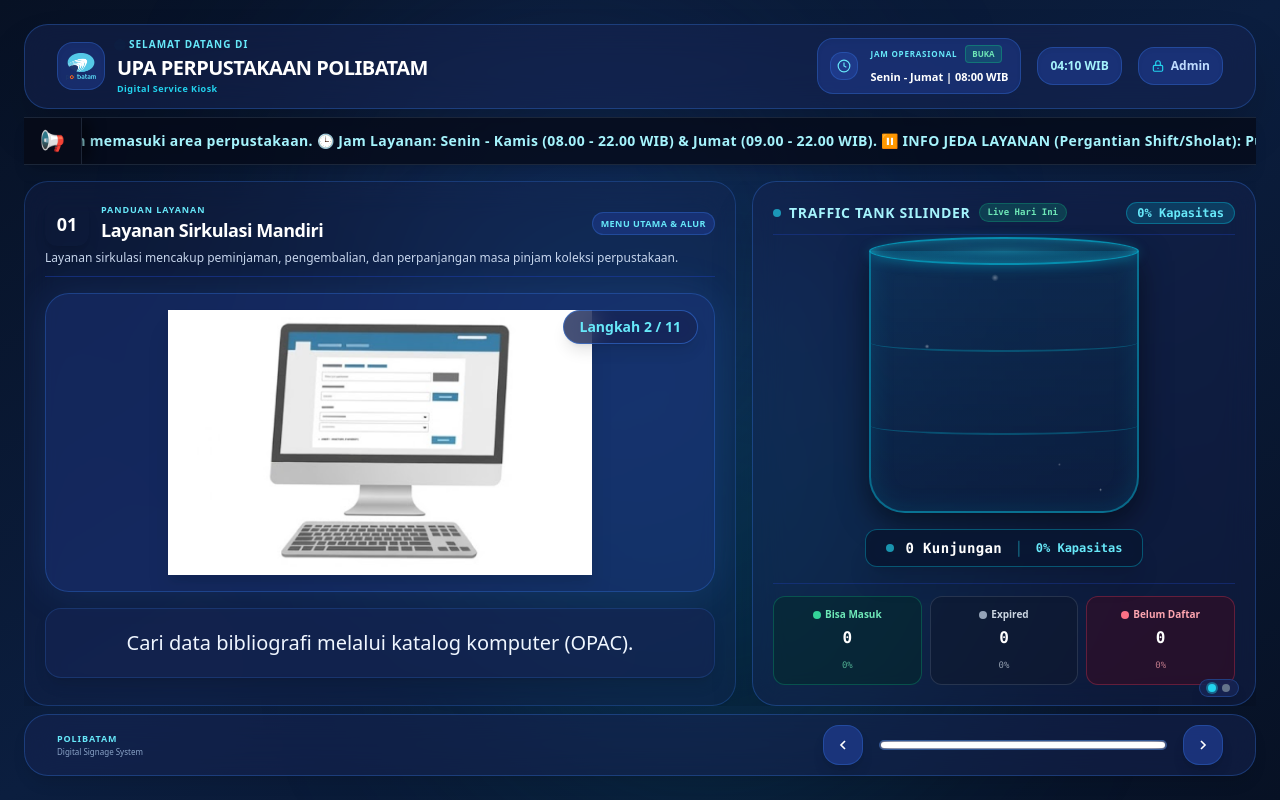
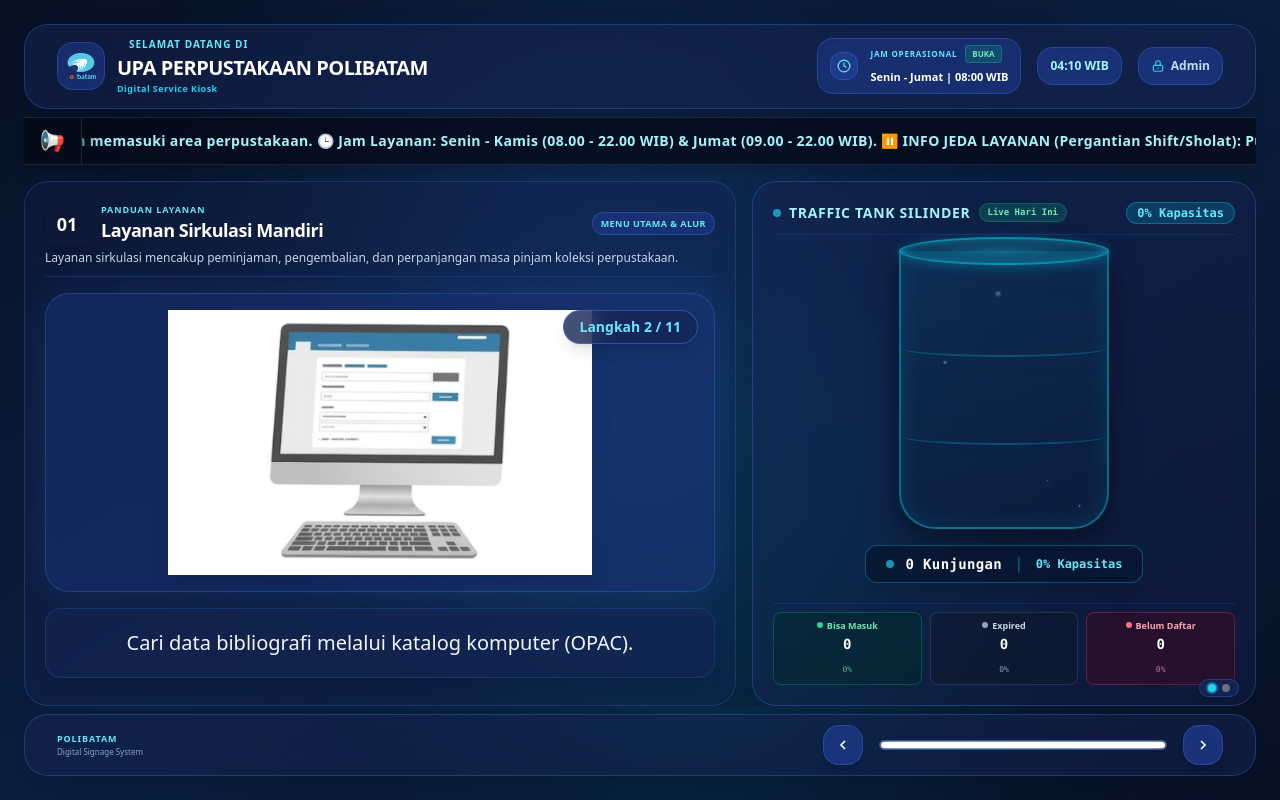
Before and after one commit to farrel1234/tugas-ta, a Laravel app: page / in a window 1280 px wide. Run offline with Laravel 12, Linux system fonts and the light colour scheme; data comes from the database, SQL or seed files in the repository; data that the repository does not hold is empty; style sheets or scripts are compiled from the project's sources; some libraries are stand-ins or nearby versions.

Commit message:
UI: Adjust tank cylinder proportions and shrink stat pills

```diff
--- a/resources/views/kiosk/index.blade.php
+++ b/resources/views/kiosk/index.blade.php
@@ -306,7 +306,7 @@
                     <!-- Area Tengah: Silinder 3D & HUD Total Kunjungan (Tepat di Tengah / Centered Vertikal) -->
                     <div class="flex-1 flex flex-col justify-center items-center my-auto py-2 sm:py-4 min-h-0 w-full">
                         <!-- 3D Database Cylinder Graphic -->
-                        <div class="relative w-[210px] sm:w-[240px] xl:w-[270px] h-[230px] sm:h-[260px] xl:h-[300px] db-cylinder-container mx-auto">
+                        <div class="relative w-[170px] sm:w-[190px] xl:w-[210px] h-[230px] sm:h-[260px] xl:h-[300px] db-cylinder-container mx-auto">
                             <!-- Cylinder Top Oval Cap -->
                             <div class="db-cylinder-cap"></div>
 
@@ -361,45 +361,45 @@
                     </div>
 
                     <!-- Breakdown Status Pills Below Cylinder (Bawah) -->
-                    <div class="w-full grid grid-cols-3 gap-2 border-t border-blue-800/40 pt-2.5 sm:pt-3 flex-shrink-0">
+                    <div class="w-full grid grid-cols-3 gap-2 border-t border-blue-800/40 pt-1.5 sm:pt-2 flex-shrink-0 mt-1">
                         <!-- Green Stat -->
-                        <div class="bg-emerald-950/40 border border-emerald-500/30 rounded-xl p-2 sm:p-2.5 text-center">
-                            <div class="flex items-center justify-center gap-1 mb-0.5 sm:mb-1">
-                                <span class="w-1.5 h-1.5 sm:w-2 sm:h-2 rounded-full bg-emerald-400"></span>
-                                <span class="text-[9px] sm:text-[10px] font-bold text-emerald-300">Bisa Masuk</span>
+                        <div class="bg-emerald-950/40 border border-emerald-500/30 rounded-lg py-1 px-1 sm:py-1.5 text-center">
+                            <div class="flex items-center justify-center gap-1 mb-0.5">
+                                <span class="w-1 h-1 sm:w-1.5 sm:h-1.5 rounded-full bg-emerald-400"></span>
+                                <span class="text-[8px] sm:text-[9px] font-bold text-emerald-300">Bisa Masuk</span>
                             </div>
-                            <div id="stat-bisa-masuk-count" class="text-sm sm:text-base font-black text-white font-mono leading-none">
+                            <div id="stat-bisa-masuk-count" class="text-xs sm:text-sm font-black text-white font-mono leading-none">
                                 {{ $trafficData['status_counts']['bisa_masuk'] ?? 0 }}
                             </div>
-                            <span id="stat-bisa-masuk-pct" class="text-[8px] sm:text-[9px] text-emerald-300/70 font-mono">
+                            <span id="stat-bisa-masuk-pct" class="text-[7px] sm:text-[8px] text-emerald-300/70 font-mono">
                                 {{ $trafficData['status_percentages']['bisa_masuk'] ?? 0 }}%
                             </span>
                         </div>
 
                         <!-- Gray Stat -->
-                        <div class="bg-slate-900/50 border border-slate-500/30 rounded-xl p-2 sm:p-2.5 text-center">
-                            <div class="flex items-center justify-center gap-1 mb-0.5 sm:mb-1">
-                                <span class="w-1.5 h-1.5 sm:w-2 sm:h-2 rounded-full bg-slate-400"></span>
-                                <span class="text-[9px] sm:text-[10px] font-bold text-slate-300">Expired</span>
+                        <div class="bg-slate-900/50 border border-slate-500/30 rounded-lg py-1 px-1 sm:py-1.5 text-center">
+                            <div class="flex items-center justify-center gap-1 mb-0.5">
+                                <span class="w-1 h-1 sm:w-1.5 sm:h-1.5 rounded-full bg-slate-400"></span>
+                                <span class="text-[8px] sm:text-[9px] font-bold text-slate-300">Expired</span>
                             </div>
-                            <div id="stat-belum-perpanjang-count" class="text-sm sm:text-base font-black text-white font-mono leading-none">
+                            <div id="stat-belum-perpanjang-count" class="text-xs sm:text-sm font-black text-white font-mono leading-none">
                                 {{ $trafficData['status_counts']['belum_perpanjang'] ?? 0 }}
                             </div>
-                            <span id="stat-belum-perpanjang-pct" class="text-[8px] sm:text-[9px] text-slate-300/70 font-mono">
+                            <span id="stat-belum-perpanjang-pct" class="text-[7px] sm:text-[8px] text-slate-300/70 font-mono">
                                 {{ $trafficData['status_percentages']['belum_perpanjang'] ?? 0 }}%
                             </span>
                         </div>
 
                         <!-- Red Stat -->
-                        <div class="bg-rose-950/40 border border-rose-500/30 rounded-xl p-2 sm:p-2.5 text-center">
-                            <div class="flex items-center justify-center gap-1 mb-0.5 sm:mb-1">
-                                <span class="w-1.5 h-1.5 sm:w-2 sm:h-2 rounded-full bg-rose-400"></span>
-                                <span class="text-[9px] sm:text-[10px] font-bold text-rose-300">Belum Daftar</span>
+                        <div class="bg-rose-950/40 border border-rose-500/30 rounded-lg py-1 px-1 sm:py-1.5 text-center">
+                            <div class="flex items-center justify-center gap-1 mb-0.5">
+                                <span class="w-1 h-1 sm:w-1.5 sm:h-1.5 rounded-full bg-rose-400"></span>
+                                <span class="text-[8px] sm:text-[9px] font-bold text-rose-300">Belum Daftar</span>
                             </div>
-                            <div id="stat-belum-daftar-count" class="text-sm sm:text-base font-black text-white font-mono leading-none">
+                            <div id="stat-belum-daftar-count" class="text-xs sm:text-sm font-black text-white font-mono leading-none">
                                 {{ $trafficData['status_counts']['belum_daftar'] ?? 0 }}
                             </div>
-                            <span id="stat-belum-daftar-pct" class="text-[8px] sm:text-[9px] text-rose-300/70 font-mono">
+                            <span id="stat-belum-daftar-pct" class="text-[7px] sm:text-[8px] text-rose-300/70 font-mono">
                                 {{ $trafficData['status_percentages']['belum_daftar'] ?? 0 }}%
                             </span>
                         </div>
```
